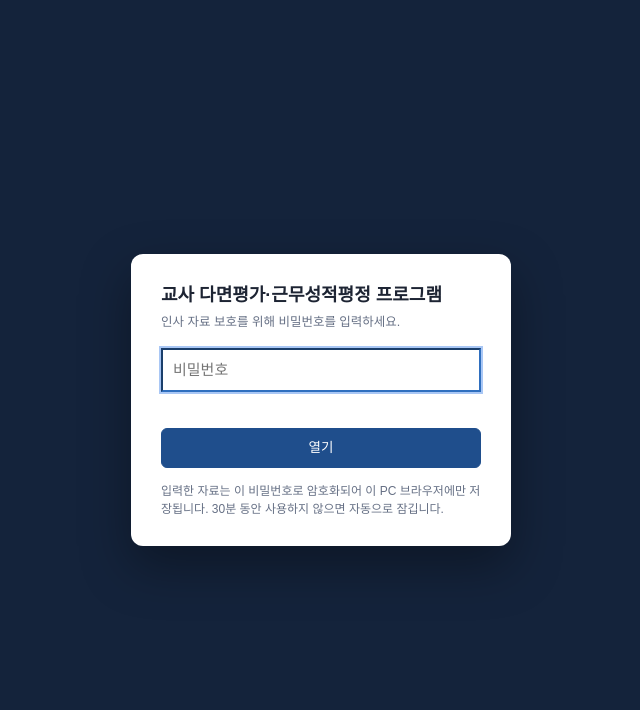
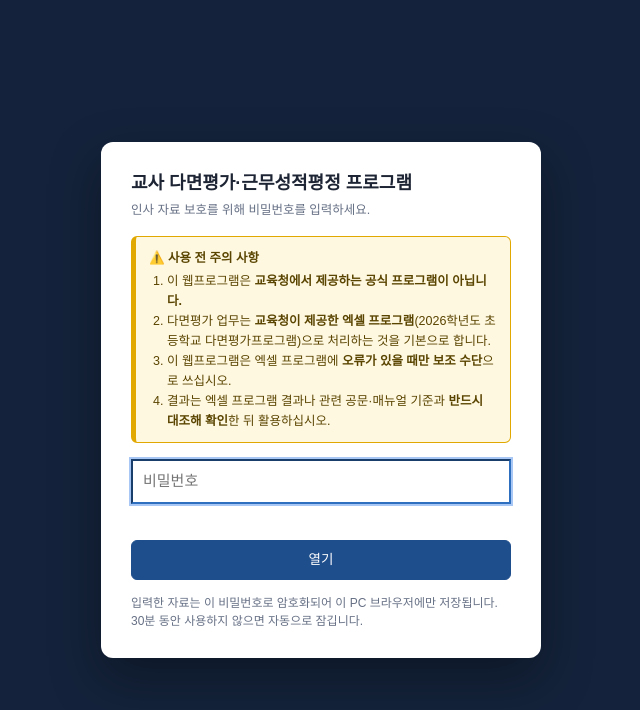
Before and after one commit to letter0033-star/evaluation, a plain HTML site: page index.html in a window 1280 px wide. Shown: the whole page, without its empty margins (319-959 px from the left). Drawn offline with Linux system fonts and the light colour scheme.

Commit message:
Add files via upload

```diff
--- a/index.html
+++ b/index.html
@@ -644,9 +644,18 @@ const EVAL_TEMPLATE = "<!DOCTYPE html>\n<html lang=\"ko\"><head><meta charset=\"
     if (!L) { L = document.createElement('div'); L.id = 'lock'; document.body.appendChild(L); }
     const ok = window.isSecureContext && window.crypto && crypto.subtle;
     L.innerHTML = `<div style="position:fixed;inset:0;background:#14233b;display:grid;place-items:center;z-index:50">
-      <form id="lockForm" style="background:#fff;border-radius:12px;padding:28px 30px;width:min(380px,92vw);box-shadow:0 20px 50px rgba(0,0,0,.35)">
+      <form id="lockForm" style="background:#fff;border-radius:12px;padding:28px 30px;width:min(440px,92vw);box-shadow:0 20px 50px rgba(0,0,0,.35)">
         <h2 style="margin:0 0 4px;font-size:18px">교사 다면평가·근무성적평정 프로그램</h2>
         <p class="note" style="margin:0 0 16px">인사 자료 보호를 위해 비밀번호를 입력하세요.</p>
+        <div style="margin:0 0 16px;padding:11px 13px;border:1px solid #e0a800;border-left:5px solid #e0a800;background:#fff8e1;border-radius:6px;font-size:12.5px;line-height:1.6;color:#5a4500">
+          <strong style="display:block;margin-bottom:3px">⚠️ 사용 전 주의 사항</strong>
+          <ol style="margin:0;padding-left:18px">
+            <li>이 웹프로그램은 <b>교육청에서 제공하는 공식 프로그램이 아닙니다.</b></li>
+            <li>다면평가 업무는 <b>교육청이 제공한 엑셀 프로그램</b>(2026학년도 초등학교 다면평가프로그램)으로 처리하는 것을 기본으로 합니다.</li>
+            <li>이 웹프로그램은 엑셀 프로그램에 <b>오류가 있을 때만 보조 수단</b>으로 쓰십시오.</li>
+            <li>결과는 엑셀 프로그램 결과나 관련 공문·매뉴얼 기준과 <b>반드시 대조해 확인</b>한 뒤 활용하십시오.</li>
+          </ol>
+        </div>
         ${ok ? `<input type="password" id="lockPw" autocomplete="current-password" placeholder="비밀번호" style="width:100%;padding:9px 10px;font-size:15px">
         <div id="lockMsg" style="min-height:20px;margin:8px 0;font-size:13px;color:#b42318">${esc(msg || '')}</div>
         <button class="btn pri" style="width:100%;justify-content:center;padding:9px" id="lockBtn">열기</button>
```
